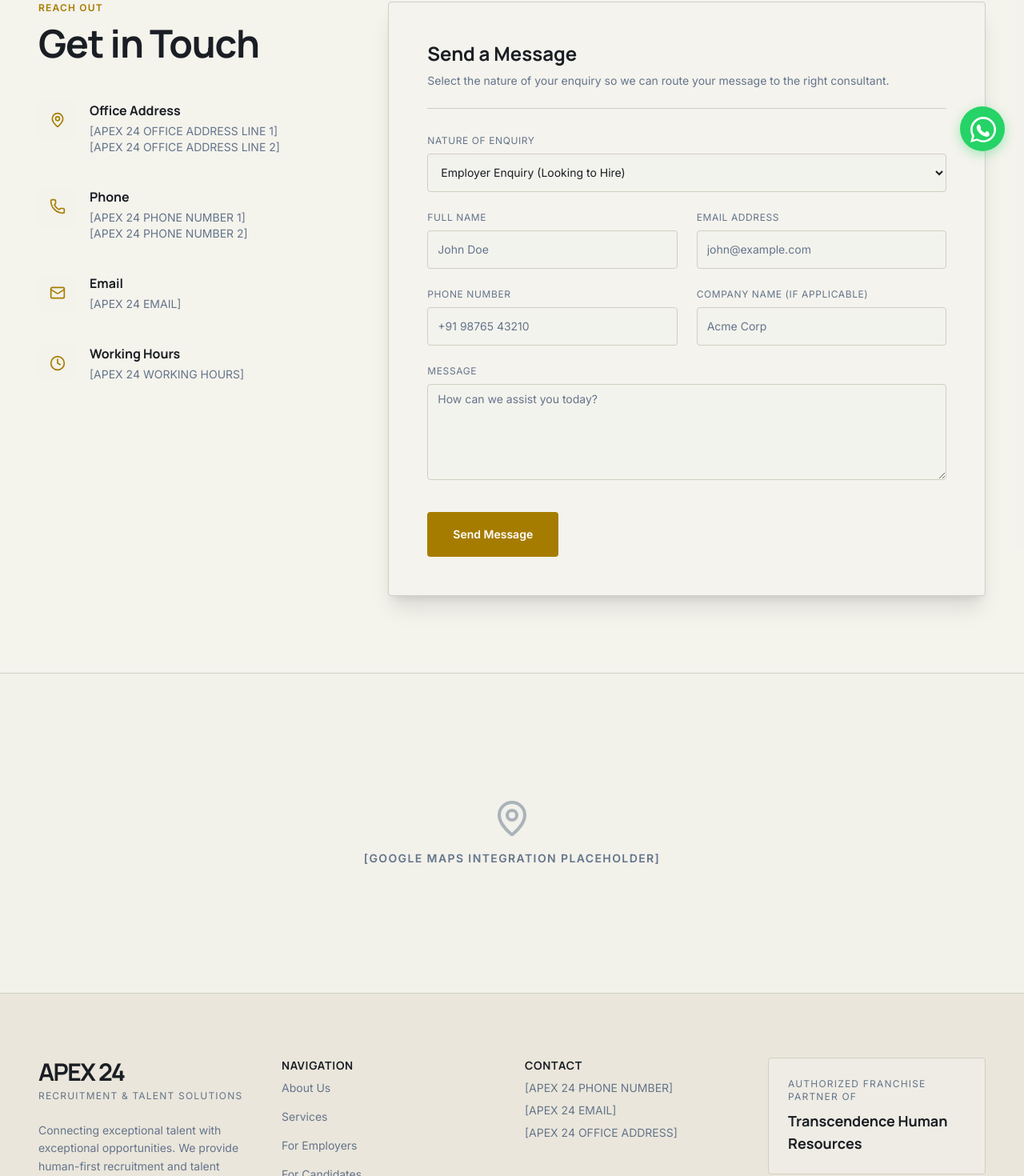
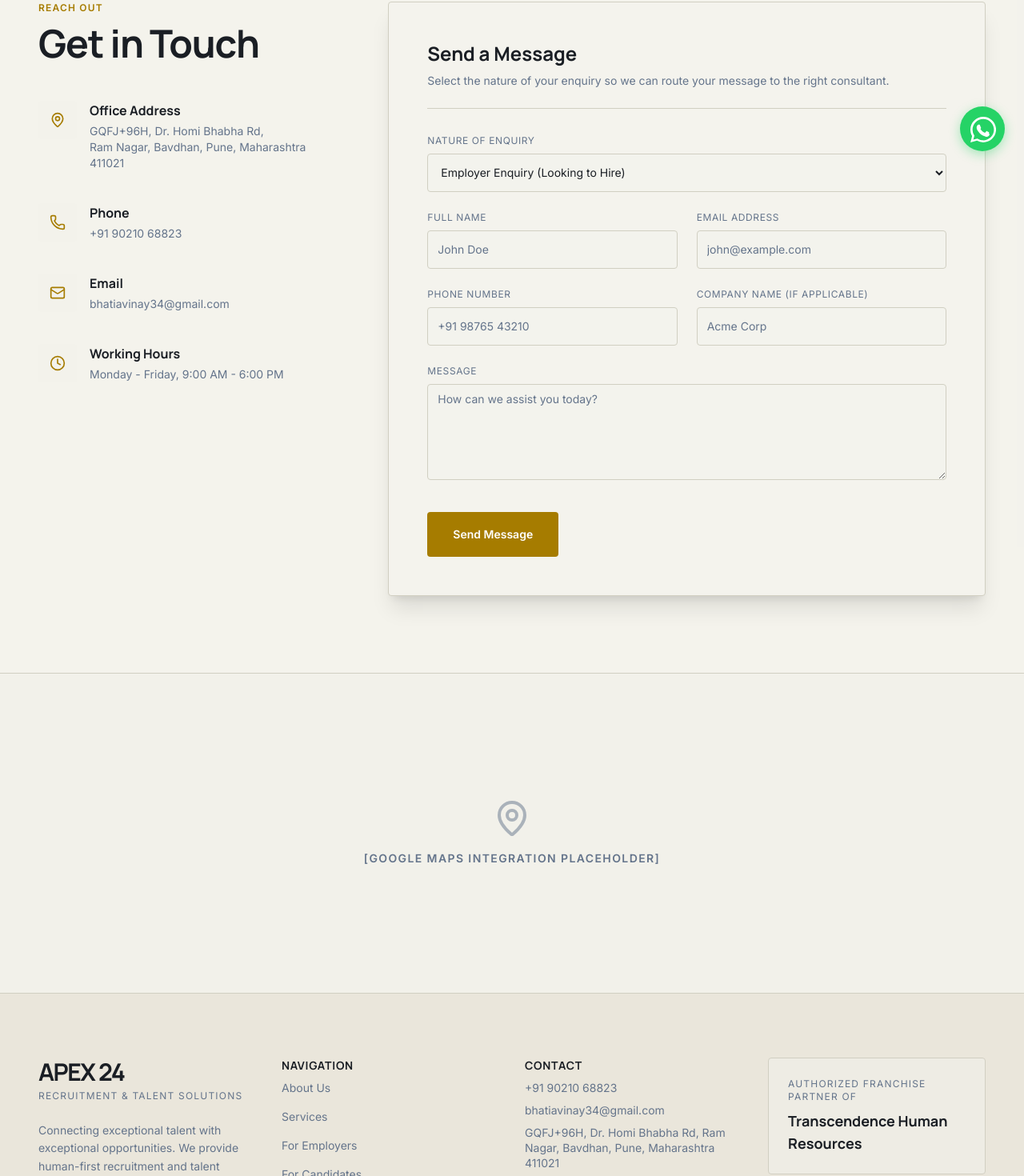
Before and after one commit to nihalbhatia10/apex24, a Next.js app: page /contact in a window 1280 px wide. Shown: the part 587-2057 px from the top of the page at 80% size. Built offline with nearby package versions, Linux system fonts and the light colour scheme.

Commit message:
feat: Update contact information

```diff
--- a/src/app/contact/page.tsx
+++ b/src/app/contact/page.tsx
@@ -40,8 +40,8 @@ export default function ContactPage() {
                   </div>
                   <div>
                     <h4 className="font-heading font-bold text-foreground mb-1">Office Address</h4>
-                    <p className="text-muted-foreground text-sm">[APEX 24 OFFICE ADDRESS LINE 1]</p>
-                    <p className="text-muted-foreground text-sm">[APEX 24 OFFICE ADDRESS LINE 2]</p>
+                    <p className="text-muted-foreground text-sm">GQFJ+96H, Dr. Homi Bhabha Rd,</p>
+                    <p className="text-muted-foreground text-sm">Ram Nagar, Bavdhan, Pune, Maharashtra 411021</p>
                   </div>
                 </div>
 
@@ -51,8 +51,7 @@ export default function ContactPage() {
                   </div>
                   <div>
                     <h4 className="font-heading font-bold text-foreground mb-1">Phone</h4>
-                    <p className="text-muted-foreground text-sm">[APEX 24 PHONE NUMBER 1]</p>
-                    <p className="text-muted-foreground text-sm">[APEX 24 PHONE NUMBER 2]</p>
+                    <p className="text-muted-foreground text-sm">+91 90210 68823</p>
                   </div>
                 </div>
 
@@ -62,7 +61,7 @@ export default function ContactPage() {
                   </div>
                   <div>
                     <h4 className="font-heading font-bold text-foreground mb-1">Email</h4>
-                    <p className="text-muted-foreground text-sm">[APEX 24 EMAIL]</p>
+                    <p className="text-muted-foreground text-sm">bhatiavinay34@gmail.com</p>
                   </div>
                 </div>
 
@@ -72,7 +71,7 @@ export default function ContactPage() {
                   </div>
                   <div>
                     <h4 className="font-heading font-bold text-foreground mb-1">Working Hours</h4>
-                    <p className="text-muted-foreground text-sm">[APEX 24 WORKING HOURS]</p>
+                    <p className="text-muted-foreground text-sm">Monday - Friday, 9:00 AM - 6:00 PM</p>
                   </div>
                 </div>
               </div>
--- a/src/components/layout/Footer.tsx
+++ b/src/components/layout/Footer.tsx
@@ -33,9 +33,9 @@ export function Footer() {
           <div className="flex flex-col space-y-4">
             <h4 className="font-heading font-bold uppercase tracking-wider text-sm mb-2 text-foreground">Contact</h4>
             <div className="text-sm text-muted-foreground flex flex-col space-y-2">
-              <span>[APEX 24 PHONE NUMBER]</span>
-              <span>[APEX 24 EMAIL]</span>
-              <span>[APEX 24 OFFICE ADDRESS]</span>
+              <span>+91 90210 68823</span>
+              <span>bhatiavinay34@gmail.com</span>
+              <span className="leading-snug">GQFJ+96H, Dr. Homi Bhabha Rd, Ram Nagar, Bavdhan, Pune, Maharashtra 411021</span>
             </div>
           </div>
 
--- a/src/components/ui/WhatsAppButton.tsx
+++ b/src/components/ui/WhatsAppButton.tsx
@@ -9,7 +9,7 @@ interface WhatsAppButtonProps {
 }
 
 export const WhatsAppButton = ({
-  phoneNumber = "1234567890",
+  phoneNumber = "919021068823",
   message = "Hello, I'm interested in your services."
 }: WhatsAppButtonProps) => {
   // Format the URL properly
```
